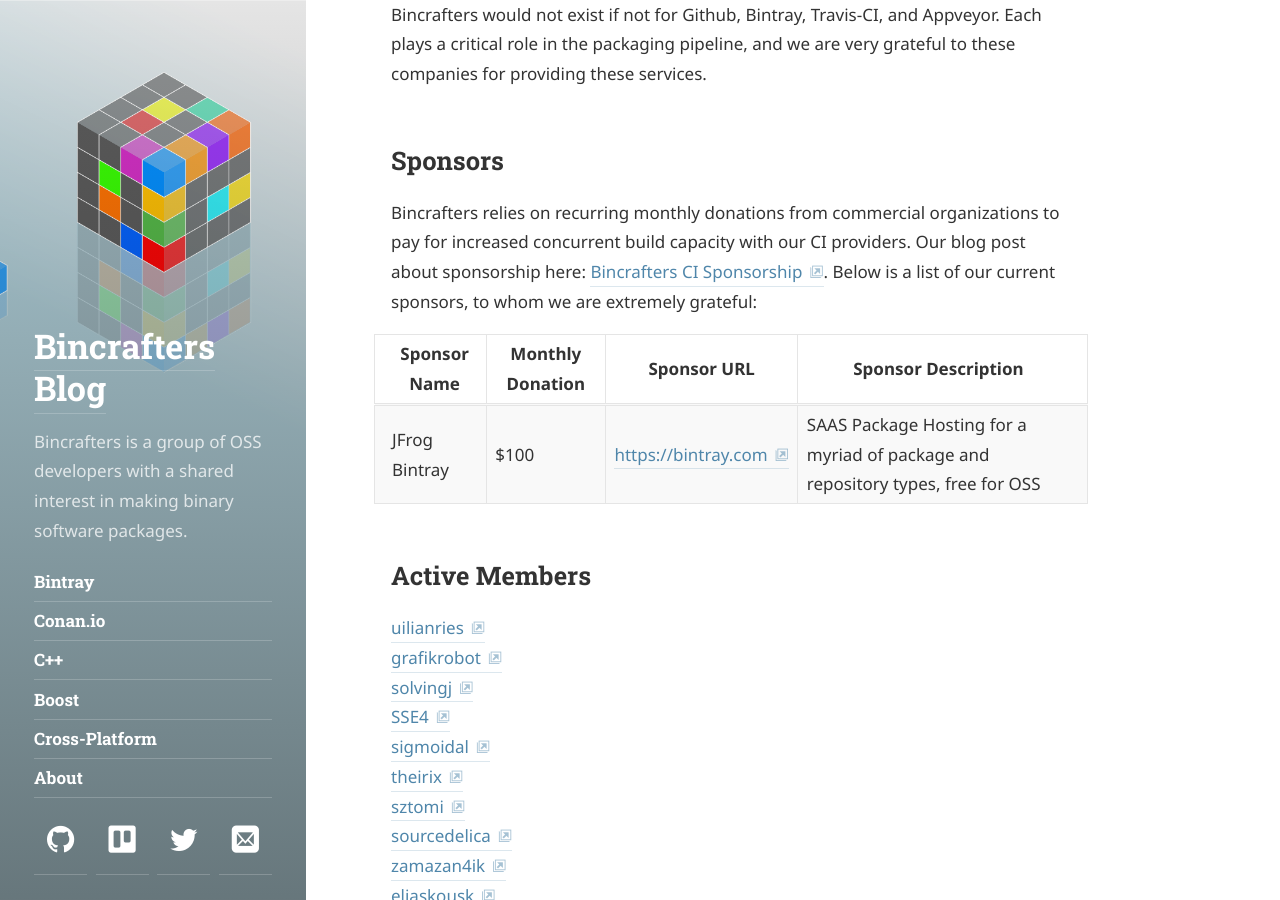
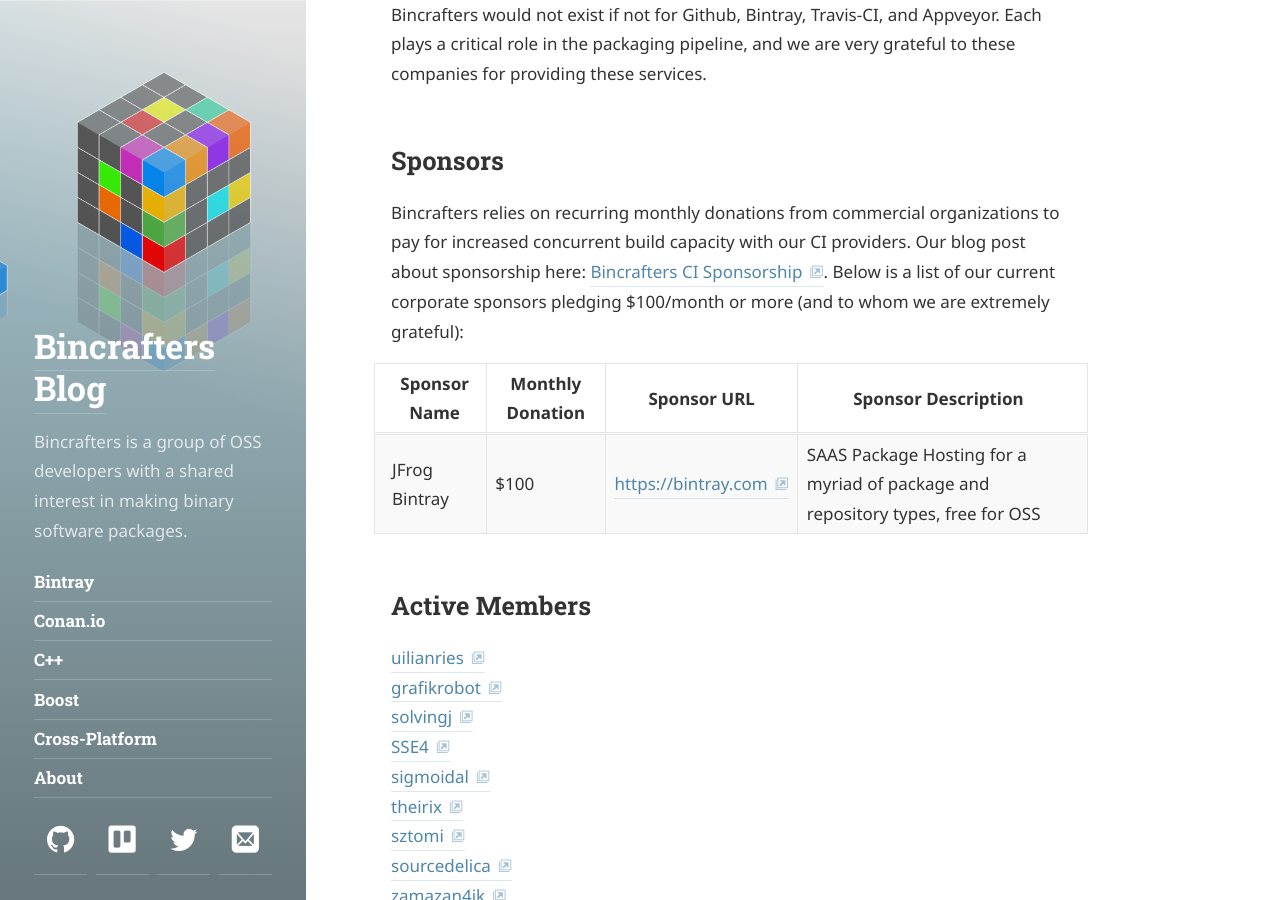
Before and after one commit to bincrafters/bincrafters.github.io, a Jekyll site: the page built from about.md, in a window 1280 px wide and 900 px high, scrolled down 1182 px. Built offline with Jekyll 4.4.1, drawn with Linux system fonts in a browser that asks for light colours; some web fonts are replaced.

Commit message:
update about

```diff
--- a/about.md
+++ b/about.md
@@ -20,7 +20,7 @@ Appveyor : Does not provide summary page.
 Bincrafters would not exist if not for Github, Bintray, Travis-CI, and Appveyor. Each plays a critical role in the packaging pipeline, and we are very grateful to these companies for providing these services.
 
 ## Sponsors
-Bincrafters relies on recurring monthly donations from commercial organizations to pay for increased concurrent build capacity with our CI providers.  Our blog post about sponsorship here: [Bincrafters CI Sponsorship](https://bincrafters.github.io/2017/11/20/Continuous-Integration-Sponsorship/).  Below is a list of our current sponsors, to whom we are extremely grateful:
+Bincrafters relies on recurring monthly donations from commercial organizations to pay for increased concurrent build capacity with our CI providers.  Our blog post about sponsorship here: [Bincrafters CI Sponsorship](https://bincrafters.github.io/2017/11/20/Continuous-Integration-Sponsorship/).  Below is a list of our current corporate sponsors pledging $100/month or more (and to whom we are extremely grateful):
 
 |Sponsor Name| Monthly Donation| Sponsor URL| Sponsor Description|
 |----------------|--------------------|---------------|-----------------------|
```
